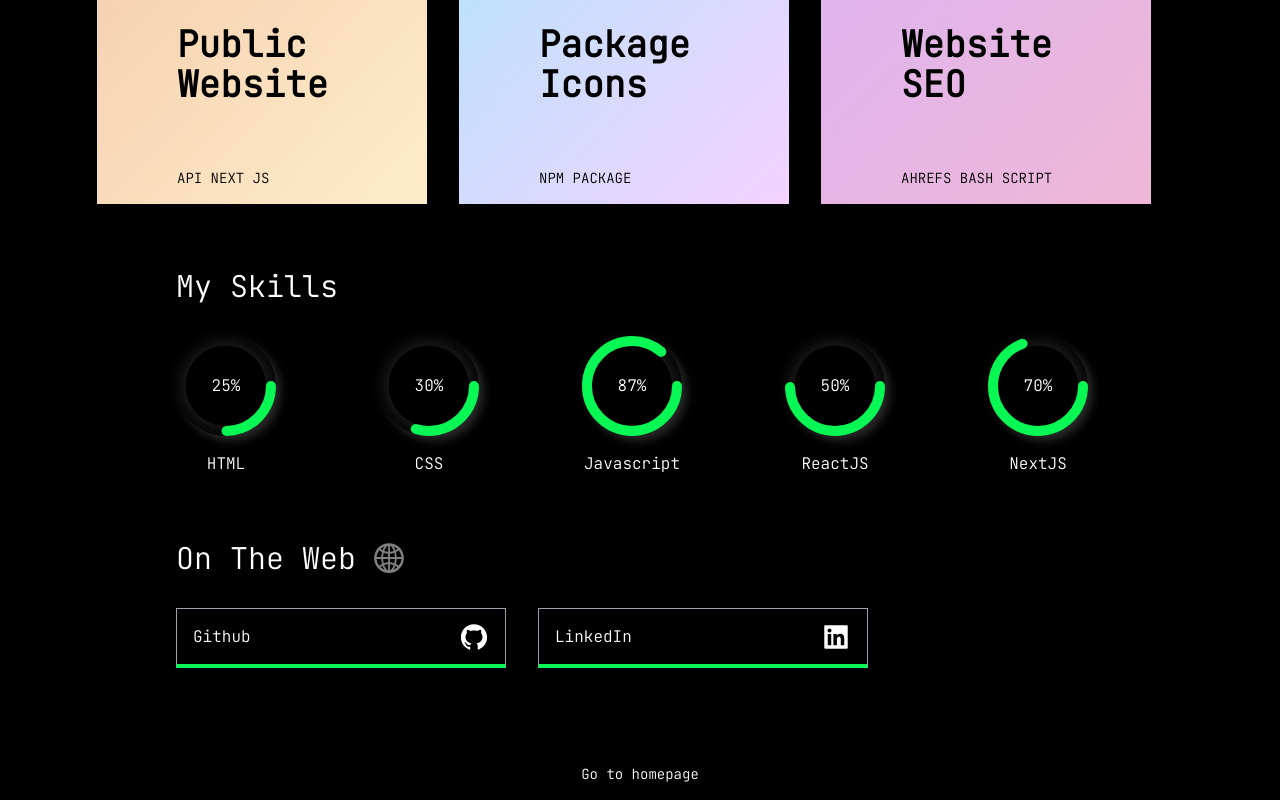
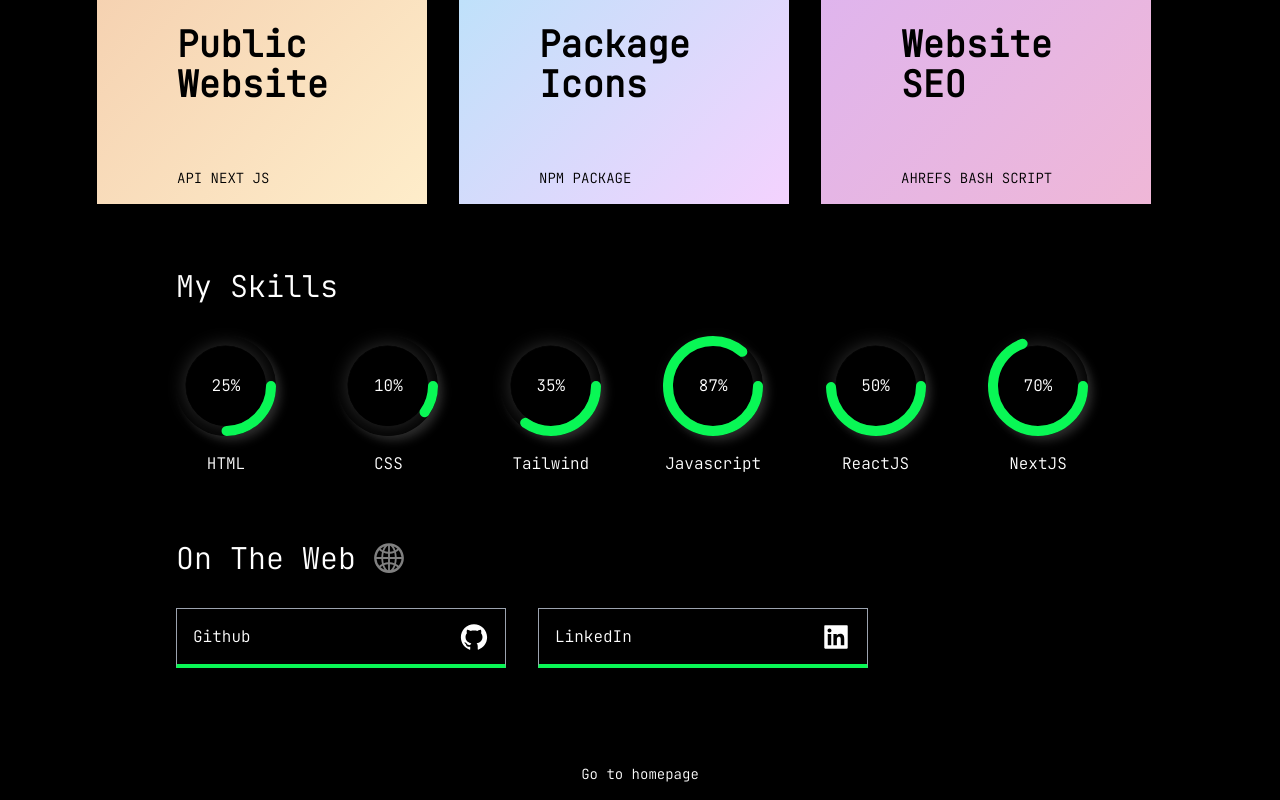
Before and after one commit to Manish7435/MyPortfolio, a Next.js app: page / in a window 1280 px wide. Shown: the part 1142-1942 px from the top of the page. Built offline with nearby package versions, Linux system fonts and the light colour scheme; a web font is replaced by a local one.

Commit message:
tailwind added

```diff
--- a/ui/components/MySkills/index.js
+++ b/ui/components/MySkills/index.js
@@ -10,10 +10,12 @@ const MySkills = () => {
         <div className='text-white mr-4 text-3xl'>My Skills</div>
         <div className='flex justify-between flex-wrap mt-8'>
         <Pi percent={getOffsetFromPercent(25)} title={'HTML'}/>
-        <Pi percent={getOffsetFromPercent(30)} title={'CSS'}/>
+        <Pi percent={getOffsetFromPercent(10)} title={'CSS'}/>
+        <Pi percent={getOffsetFromPercent(35)} title={'Tailwind'}/>
         <Pi percent={getOffsetFromPercent(87)} title={'Javascript'}/>
         <Pi percent={getOffsetFromPercent(50)} title={'ReactJS'}/>
         <Pi percent={getOffsetFromPercent(70)} title={'NextJS'}/>
+
         </div>
     </div>
     )
```
